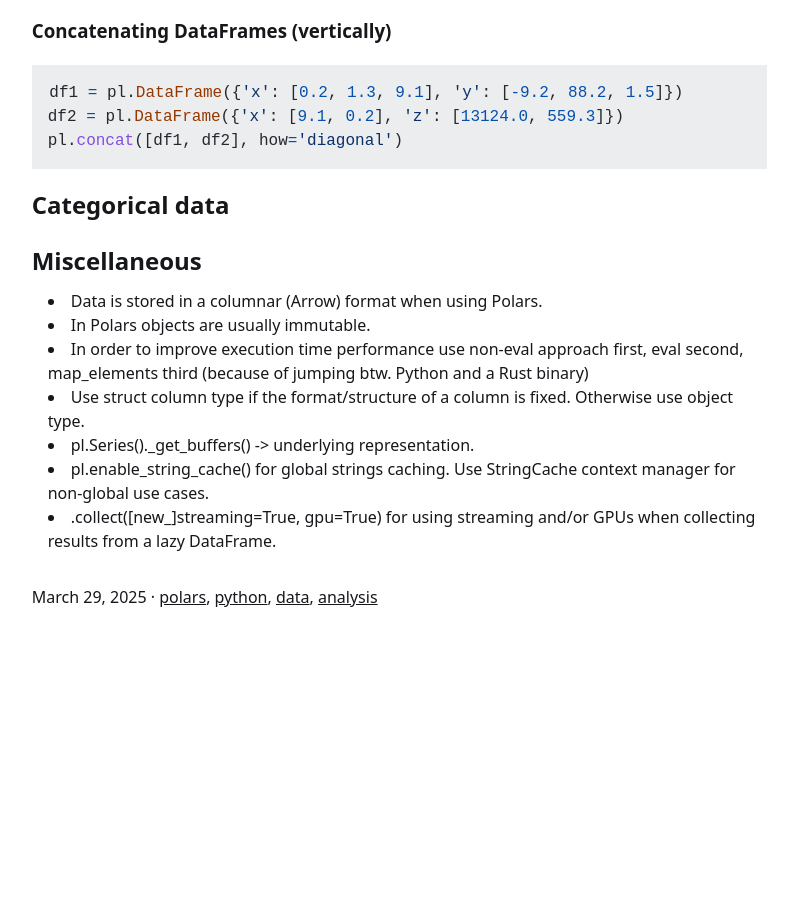
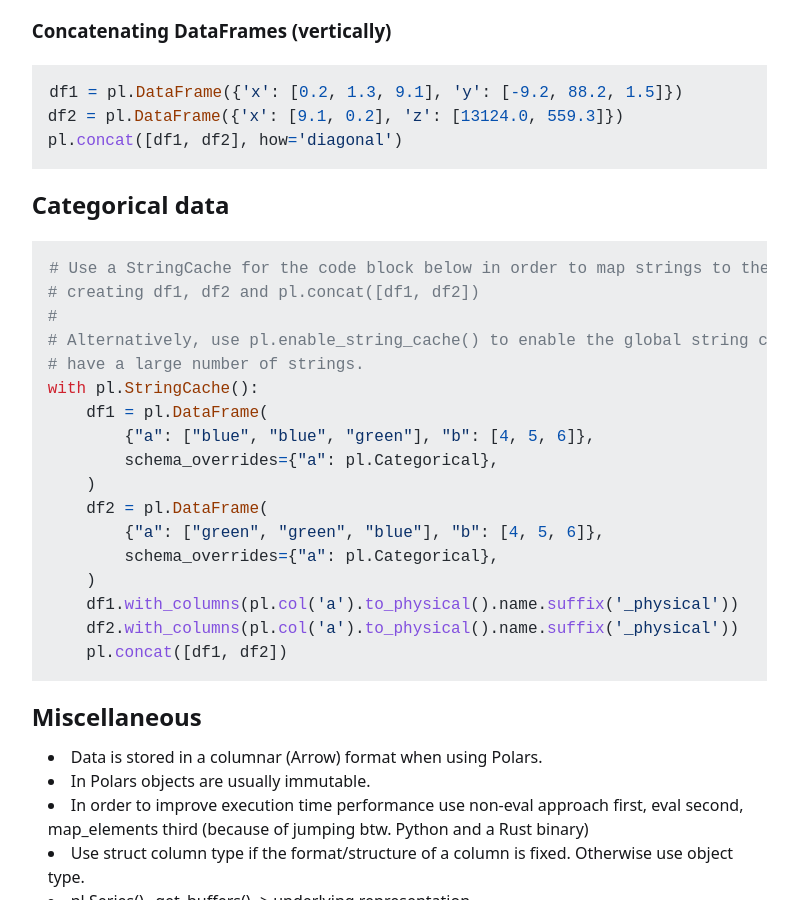
Before and after one commit to ovidiuparvu/ovidiuparvu.github.io, a Jekyll site: the page built from _posts/2025-03-29-an-intro-to-polars.md, in a window 1280 px wide and 900 px high, scrolled down 6059 px. Shown: the whole window, without its empty margins (321-1119 px from the left). Built offline with Jekyll 4.4.1, drawn with Linux system fonts in a browser that asks for light colours; before the commit the page ends 6764 px from its top, so only the background shows below that.

Commit message:
Enhance Polars tutorial with StringCache usage and clarify null vs NaN definitions

````diff
--- a/_posts/2025-03-29-an-intro-to-polars.md
+++ b/_posts/2025-03-29-an-intro-to-polars.md
@@ -244,6 +244,7 @@ df.select(
 ### Null vs NaN in Polars
 
 In Polars there is:
+
 - null: missing data.
 - nan: floating point number, which results from e.g. 0/0.
 
@@ -282,7 +283,25 @@ pl.concat([df1, df2], how='diagonal')
 
 ## Categorical data
 
-
+```python
+# Use a StringCache for the code block below in order to map strings to the same uints when
+# creating df1, df2 and pl.concat([df1, df2])
+#
+# Alternatively, use pl.enable_string_cache() to enable the global string cache if you do not
+# have a large number of strings.
+with pl.StringCache():
+    df1 = pl.DataFrame(
+        {"a": ["blue", "blue", "green"], "b": [4, 5, 6]},
+        schema_overrides={"a": pl.Categorical},
+    )
+    df2 = pl.DataFrame(
+        {"a": ["green", "green", "blue"], "b": [4, 5, 6]},
+        schema_overrides={"a": pl.Categorical},
+    )
+    df1.with_columns(pl.col('a').to_physical().name.suffix('_physical'))
+    df2.with_columns(pl.col('a').to_physical().name.suffix('_physical'))
+    pl.concat([df1, df2])
+```
 
 ## Miscellaneous
 
@@ -291,5 +310,4 @@ pl.concat([df1, df2], how='diagonal')
 - In order to improve execution time performance use non-eval approach first, eval second, map_elements third (because of jumping btw. Python and a Rust binary)
 - Use struct column type if the format/structure of a column is fixed. Otherwise use object type.
 - pl.Series()._get_buffers() -> underlying representation.
-- pl.enable_string_cache() for global strings caching. Use StringCache context manager for non-global use cases.
 - .collect([new_]streaming=True, gpu=True) for using streaming and/or GPUs when collecting results from a lazy DataFrame.
````
